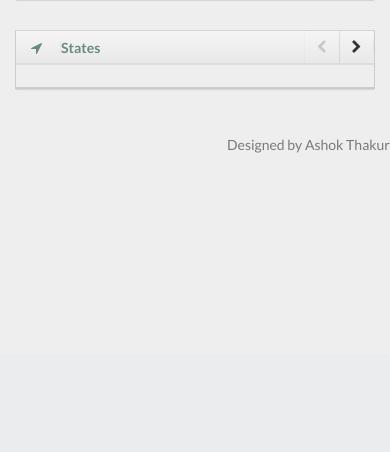
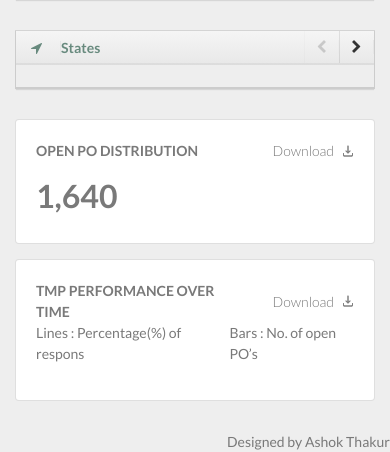
Before and after one commit to ashok567/covid19-report, a Python web app: template templates/index.html in a window 390 px wide. Shown: the part 490-942 px from the top of the page. Before the commit the page ends 643 px from the top, so only its background shows below. Run offline with Jinja, Linux system fonts and the light colour scheme; the template is opened without the code that fills it, so the values that code supplies are empty; some libraries are stand-ins or nearby versions.

Commit message:
div added

```diff
--- a/templates/index.html
+++ b/templates/index.html
@@ -134,6 +134,41 @@
             </div>
           </div>
         </div>
+        <div class="card-deck">
+          <div class="card col-sm-12 col-md-5 px-0">
+            <div class="card-body">
+              <div class="d-flex align-items-center justify-content-between">
+                <label class="mb-0 fs-b fs-12 ls-5 font-weight-bold text-uppercase">Open PO Distribution</label>
+                <div class="d-flex align-items-center justify-content-between">
+                  <label class="fs-12 text-color1 mb-0 mr-2">Download</label>
+                  <img alt="download icon" src="assets/img/download.icon.svg" width="12px" height="12px" class="cursor-pointer" />
+                </div>
+              </div>
+              <div class="mt-3">
+                <div class="h2 font-weight-bold">1,640</div>
+                <div class="ml-4"></div>
+              </div>
+            </div>
+          </div>
+          <div class="card col-sm-12 col-md-7 px-0">
+            <div class="card-body">
+              <div class="d-flex align-items-center justify-content-between">
+                <label class="mb-0 fs-b fs-12 ls-5 font-weight-bold text-uppercase">TMP Performance Over TIme</label>
+                <div class="d-flex align-items-center justify-content-between">
+                  <label class="fs-12 text-color1 mb-0 mr-2 ml-4">Download</label>
+                  <img alt="download icon" src="assets/img/download.icon.svg" width="12px" height="12px" class="cursor-pointer" />
+                </div>
+              </div>
+              <div class="d-flex align-items-center fs-10 text-color1 fs-i">
+                <span>Lines : Percentage(%) of respons</span>
+                <span class="ml-3">Bars : No. of open PO’s </span>
+              </div>
+              <div class="mt-3">
+                <!-- <img src="assets/img/g2.png" alt="g2" /> -->
+              </div>
+            </div>
+          </div>
+        </div>
       </section>
       <div class="text-right">
         <div class="credits">
```
Also changed, not shown: assets/img/download.icon.svg (added).
